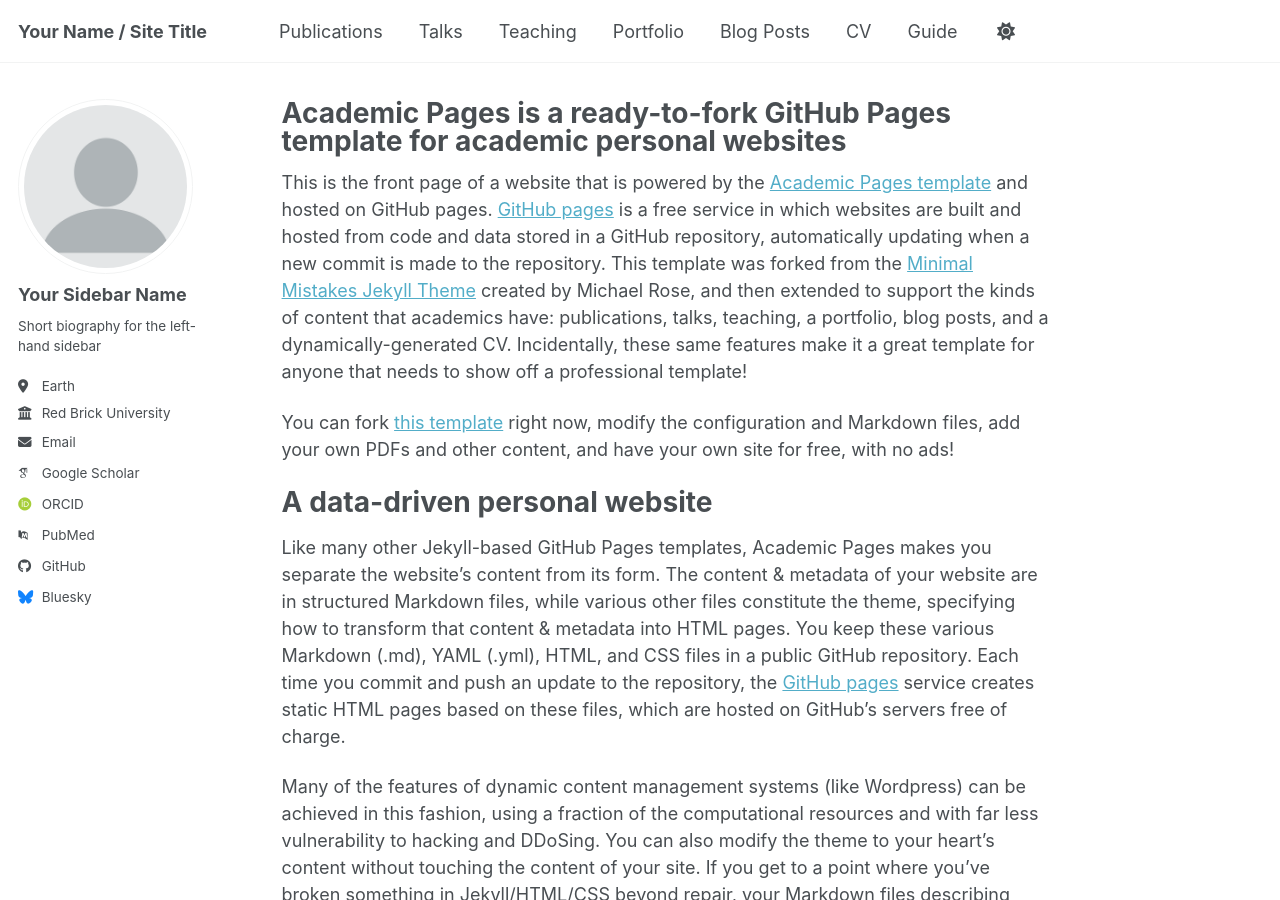
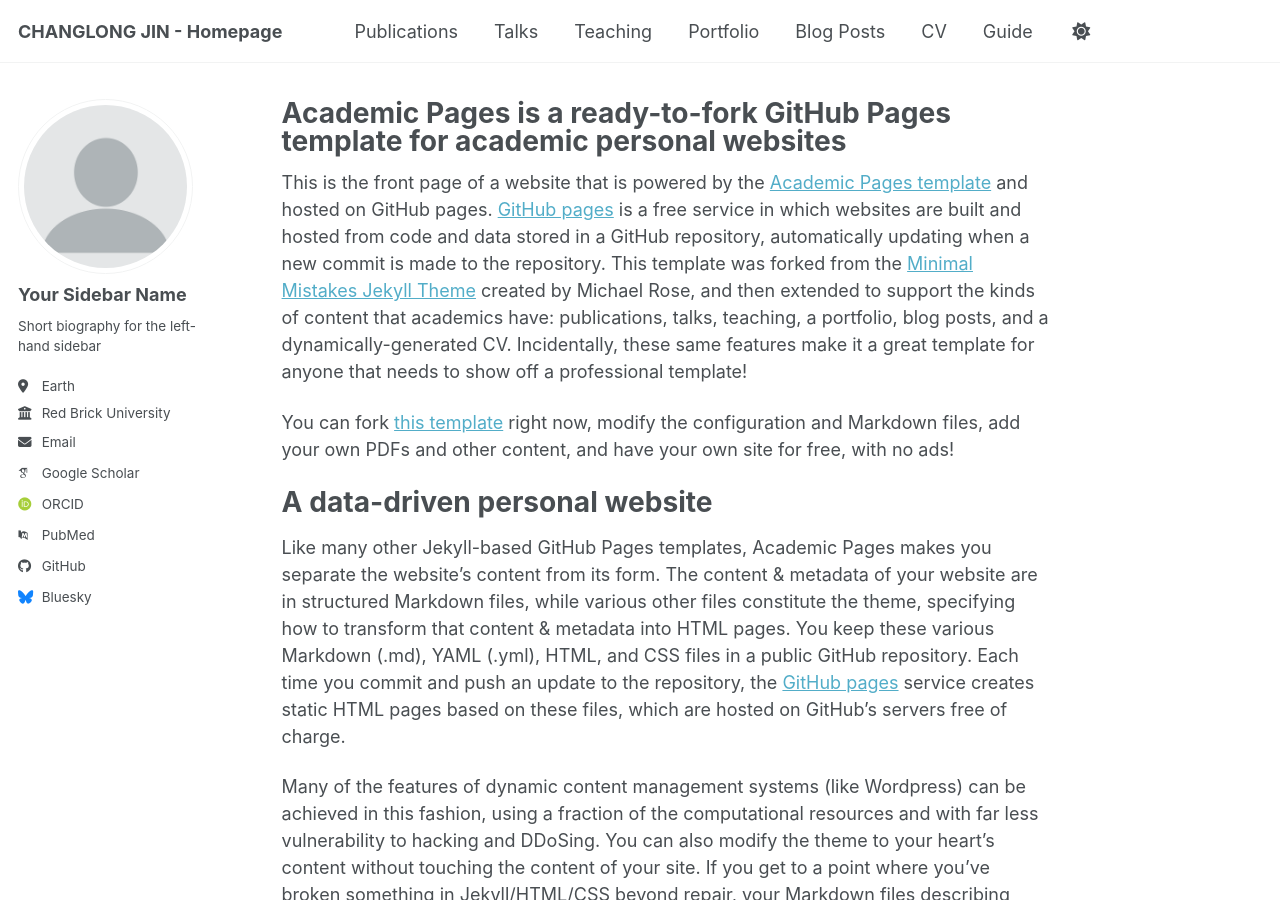
Before and after one commit to kimchanglong0128/kimchanglong0128.github.io, a Jekyll site: the page built from _pages/about.md, in a window 1280 px wide and 900 px high. Built offline with Jekyll 4.4.1, drawn with Linux system fonts in a browser that asks for light colours; some web fonts are replaced; a script bundle is joined from its source files by our own code; library files that are not in the unit come from our copies.

Commit message:
Update _config.yml

```diff
--- a/_config.yml
+++ b/_config.yml
@@ -9,7 +9,7 @@
 # Basic Site Settings
 locale                   : "en-US"
 site_theme               : "default" # Currently available options are "default", "air"
-title                    : "Your Name / Site Title"
+title                    : "CHANGLONG JIN - Homepage"
 title_separator          : "-"
 name                     : &name "Your Name"
 description              : &description "Your Name's academic portfolio"   # Update this with a general description of your site, this is the default if not overridden by a page
```
